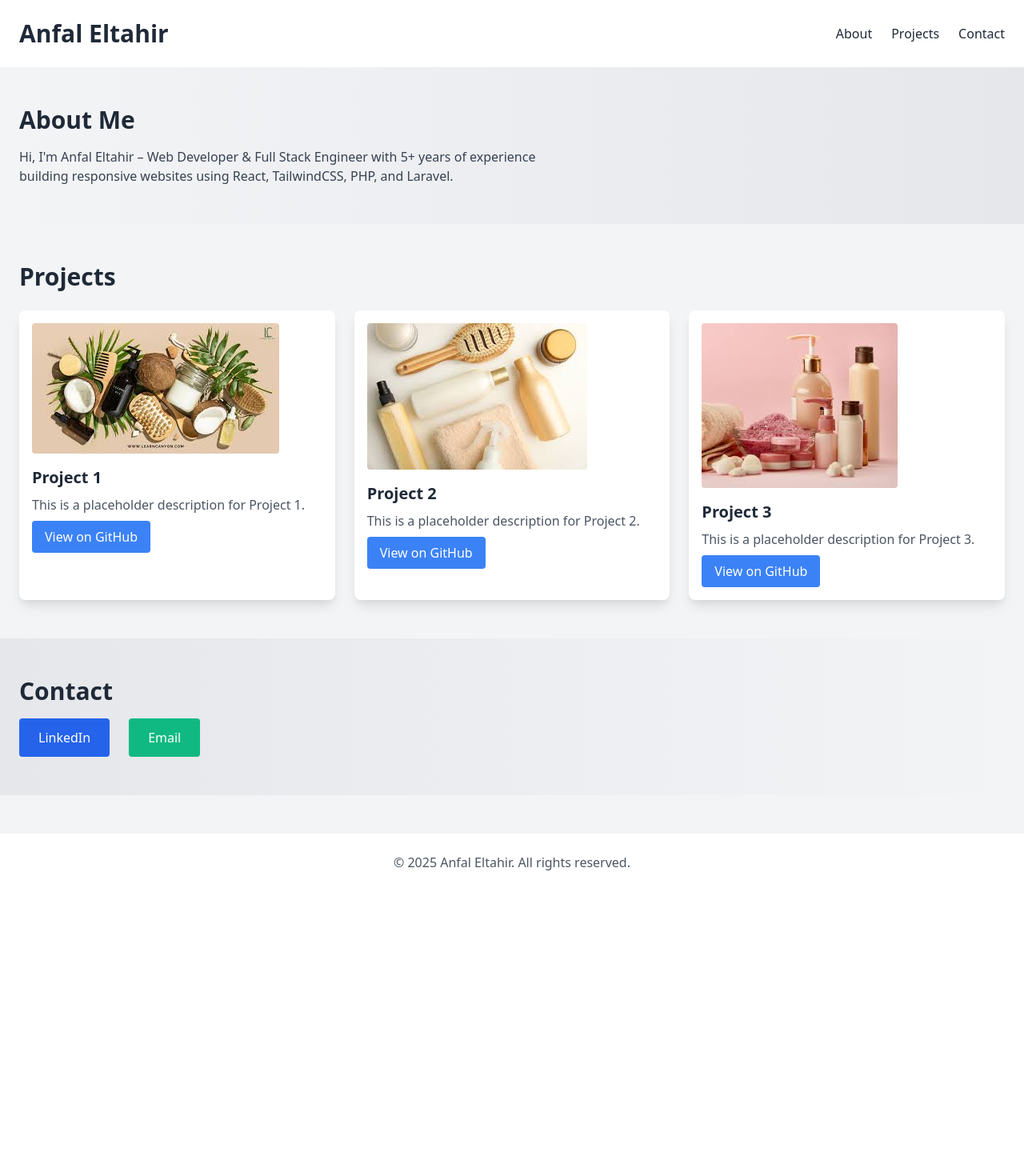
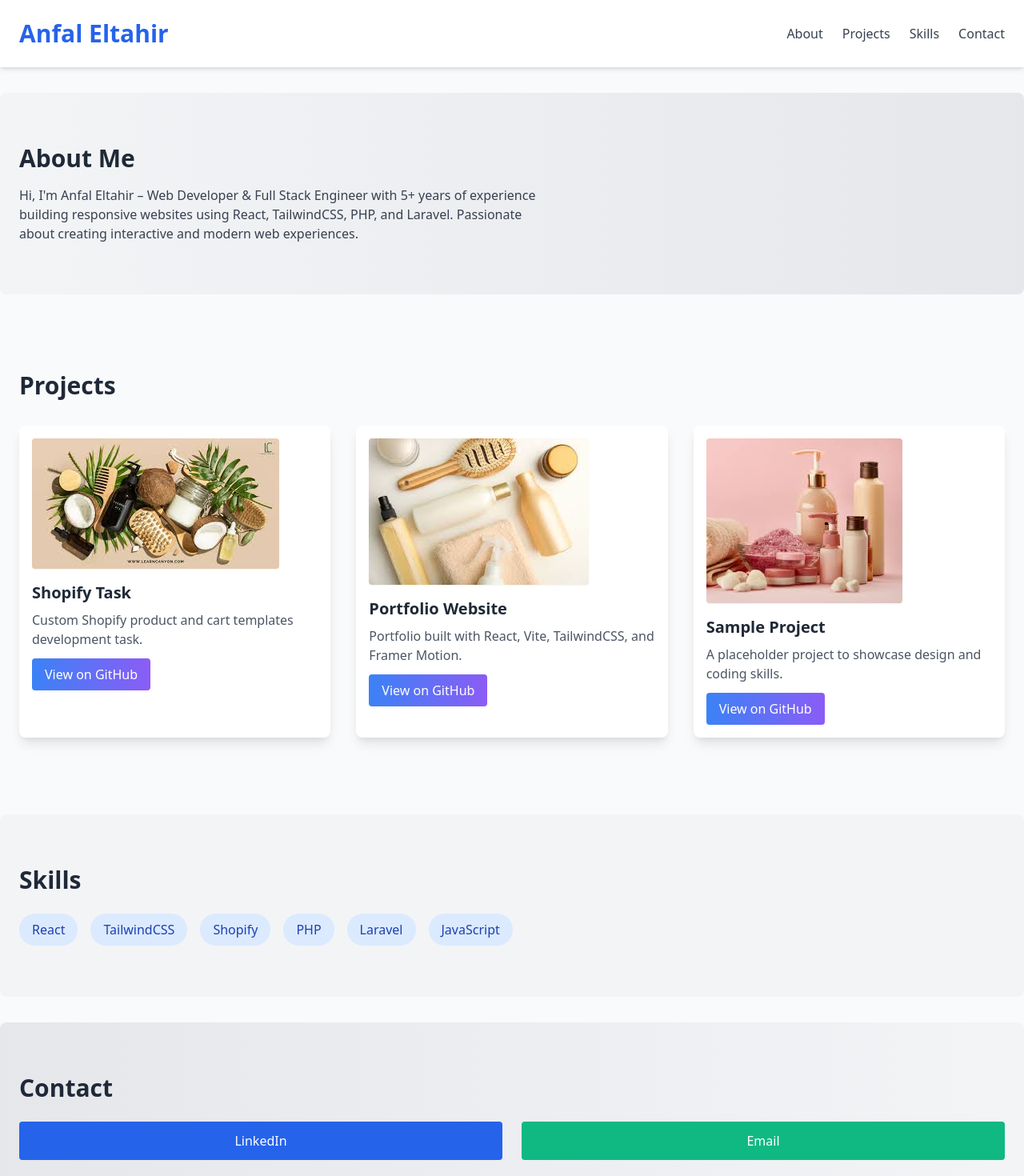
Before and after one commit to Anfal-93/my-portfolio, a React (Vite) app: page / in a window 1280 px wide. Shown: the top 1470 px of the page at 80% size. Before the commit the page ends 1114 px from the top, so only its background shows below. Built offline with nearby package versions, Linux system fonts and the light colour scheme.

Commit message:
Enhanced portfolio with colors, skills, and animations

```diff
--- a/src/App.jsx
+++ b/src/App.jsx
@@ -1,17 +1,41 @@
 import React from "react";
 import { motion } from "framer-motion";
 
+const projects = [
+  {
+    img: "project1.png",
+    title: "Shopify Task",
+    description: "Custom Shopify product and cart templates development task.",
+    link: "https://github.com/Anfal-93/Shopify-Task"
+  },
+  {
+    img: "project2.png",
+    title: "Portfolio Website",
+    description: "Portfolio built with React, Vite, TailwindCSS, and Framer Motion.",
+    link: "https://github.com/Anfal-93/my-portfolio"
+  },
+  {
+    img: "project3.png",
+    title: "Sample Project",
+    description: "A placeholder project to showcase design and coding skills.",
+    link: "https://github.com/Anfal-93/my-portfolio"
+  }
+];
+
+const skills = ["React", "TailwindCSS", "Shopify", "PHP", "Laravel", "JavaScript"];
+
 function App() {
   return (
-    <div className="min-h-screen bg-gray-100 text-gray-800 font-sans">
+    <div className="min-h-screen bg-gray-50 text-gray-800 font-sans">
       {/* Header */}
       <header className="bg-white shadow-md py-6">
         <div className="container mx-auto px-6 flex justify-between items-center">
-          <h1 className="text-3xl font-bold">Anfal Eltahir</h1>
-          <nav className="space-x-6">
-            <a href="#about" className="hover:text-blue-500">About</a>
-            <a href="#projects" className="hover:text-blue-500">Projects</a>
-            <a href="#contact" className="hover:text-blue-500">Contact</a>
+          <h1 className="text-3xl font-bold text-blue-600">Anfal Eltahir</h1>
+          <nav className="space-x-6 text-gray-700">
+            <a href="#about" className="hover:text-blue-500 transition">About</a>
+            <a href="#projects" className="hover:text-blue-500 transition">Projects</a>
+            <a href="#skills" className="hover:text-blue-500 transition">Skills</a>
+            <a href="#contact" className="hover:text-blue-500 transition">Contact</a>
           </nav>
         </div>
       </header>
@@ -19,41 +43,77 @@ function App() {
       {/* About Section */}
       <motion.section
         id="about"
-        className="container mx-auto px-6 py-12 bg-gradient-to-r from-gray-100 to-gray-200"
+        className="container mx-auto px-6 py-16 bg-gradient-to-r from-gray-100 to-gray-200 rounded-lg my-8"
         initial={{ opacity: 0, y: 20 }}
         whileInView={{ opacity: 1, y: 0 }}
-        viewport={{ once: true, amount: 0.5 }}
+        viewport={{ once: true }}
         transition={{ duration: 0.5 }}
       >
-        <h2 className="text-3xl font-bold mb-4">About Me</h2>
+        <h2 className="text-3xl font-bold mb-4 text-gray-800">About Me</h2>
         <p className="text-gray-700 max-w-2xl">
-          Hi, I'm Anfal Eltahir – Web Developer & Full Stack Engineer with 5+ years of experience building responsive websites using React, TailwindCSS, PHP, and Laravel.
+          Hi, I'm Anfal Eltahir – Web Developer & Full Stack Engineer with 5+ years of experience building responsive websites using React, TailwindCSS, PHP, and Laravel. Passionate about creating interactive and modern web experiences.
         </p>
       </motion.section>
 
       {/* Projects Section */}
       <motion.section
         id="projects"
-        className="container mx-auto px-6 py-12"
+        className="container mx-auto px-6 py-16"
         initial={{ opacity: 0 }}
         whileInView={{ opacity: 1 }}
-        viewport={{ once: true, amount: 0.5 }}
+        viewport={{ once: true }}
         transition={{ duration: 0.5 }}
       >
-        <h2 className="text-3xl font-bold mb-6">Projects</h2>
-        <div className="grid grid-cols-1 md:grid-cols-2 lg:grid-cols-3 gap-6">
-          {["project1.png","project2.png","project3.png"].map((img, index) => (
+        <h2 className="text-3xl font-bold mb-8 text-gray-800">Projects</h2>
+        <div className="grid grid-cols-1 md:grid-cols-2 lg:grid-cols-3 gap-8">
+          {projects.map((project, index) => (
             <motion.div
               key={index}
-              className="bg-white shadow-lg rounded-lg p-4"
+              className="bg-white shadow-lg rounded-lg p-4 hover:shadow-xl transition-shadow"
               whileHover={{ scale: 1.05, y: -5 }}
               transition={{ type: "spring", stiffness: 300 }}
+              initial={{ opacity: 0, y: 20 }}
+              whileInView={{ opacity: 1, y: 0 }}
+              viewport={{ once: true }}
+              transition={{ delay: index * 0.2, duration: 0.5 }}
             >
-              <img src={`/src/assets/${img}`} alt={`Project ${index+1}`} className="rounded mb-4" />
-              <h3 className="text-xl font-bold mb-2">Project {index+1}</h3>
-              <p className="text-gray-600">This is a placeholder description for Project {index+1}.</p>
-              <a href="https://github.com/Anfal-93/my-portfolio" target="_blank" className="inline-block mt-2 px-4 py-2 bg-blue-500 text-white rounded hover:bg-blue-600 transition">View on GitHub</a>
+              <img
+                src={`/src/assets/${project.img}`}
+                alt={project.title}
+                className="rounded mb-4 shadow-sm hover:scale-105 transition-transform duration-300"
+              />
+              <h3 className="text-xl font-bold mb-2 text-gray-800">{project.title}</h3>
+              <p className="text-gray-600">{project.description}</p>
+              <a
+                href={project.link}
+                target="_blank"
+                className="inline-block mt-3 px-4 py-2 bg-gradient-to-r from-blue-500 to-purple-500 text-white rounded hover:scale-105 transition-transform"
+              >
+                View on GitHub
+              </a>
             </motion.div>
+          ))}
+        </div>
+      </motion.section>
+
+      {/* Skills Section */}
+      <motion.section
+        id="skills"
+        className="container mx-auto px-6 py-16 bg-gray-100 rounded-lg my-8"
+        initial={{ opacity: 0, y: 20 }}
+        whileInView={{ opacity: 1, y: 0 }}
+        viewport={{ once: true }}
+        transition={{ duration: 0.5 }}
+      >
+        <h2 className="text-3xl font-bold mb-6 text-gray-800">Skills</h2>
+        <div className="flex flex-wrap gap-4">
+          {skills.map((skill, index) => (
+            <span
+              key={index}
+              className="px-4 py-2 bg-blue-100 text-blue-800 rounded-full font-medium"
+            >
+              {skill}
+            </span>
           ))}
         </div>
       </motion.section>
@@ -61,16 +121,27 @@ function App() {
       {/* Contact Section */}
       <motion.section
         id="contact"
-        className="container mx-auto px-6 py-12 bg-gradient-to-r from-gray-200 to-gray-100"
+        className="container mx-auto px-6 py-16 bg-gradient-to-r from-gray-200 to-gray-100 rounded-lg my-8"
         initial={{ opacity: 0, y: 20 }}
         whileInView={{ opacity: 1, y: 0 }}
-        viewport={{ once: true, amount: 0.5 }}
+        viewport={{ once: true }}
         transition={{ duration: 0.5 }}
       >
-        <h2 className="text-3xl font-bold mb-4">Contact</h2>
-        <div className="flex flex-col md:flex-row space-y-4 md:space-y-0 md:space-x-6">
-          <a href="https://linkedin.com/in/Anfal-93" target="_blank" className="bg-blue-600 text-white px-6 py-3 rounded hover:bg-blue-700 transition text-center">LinkedIn</a>
-          <a href="mailto:your-email@example.com" className="bg-green-500 text-white px-6 py-3 rounded hover:bg-green-600 transition text-center">Email</a>
+        <h2 className="text-3xl font-bold mb-6 text-gray-800">Contact</h2>
+        <div className="flex flex-col md:flex-row gap-6">
+          <a
+            href="https://linkedin.com/in/Anfal-93"
+            target="_blank"
+            className="flex-1 text-center px-6 py-3 bg-blue-600 text-white rounded hover:bg-blue-700 transition"
+          >
+            LinkedIn
+          </a>
+          <a
+            href="mailto:your-email@example.com"
+            className="flex-1 text-center px-6 py-3 bg-green-500 text-white rounded hover:bg-green-600 transition"
+          >
+            Email
+          </a>
         </div>
       </motion.section>
 
```
